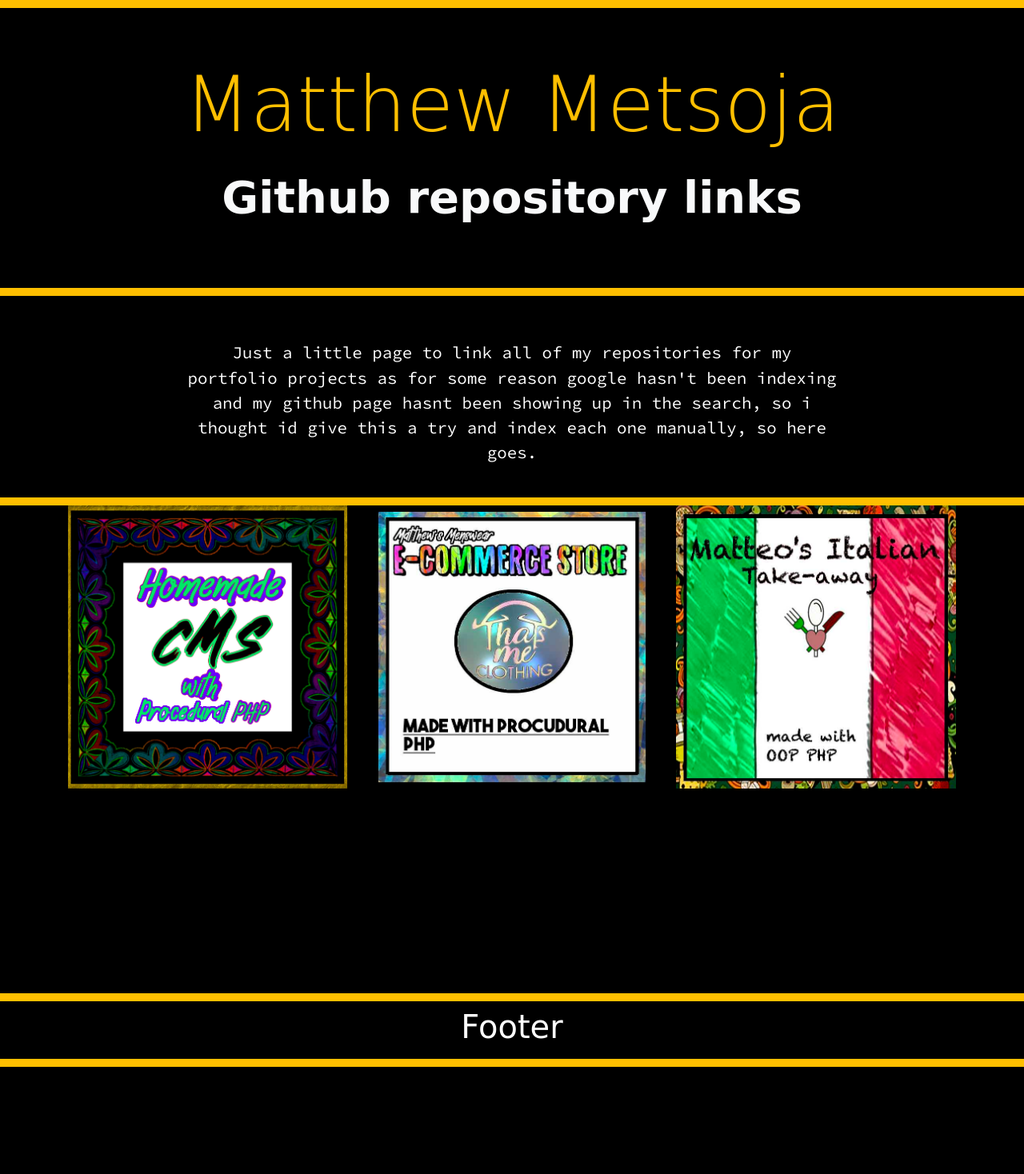
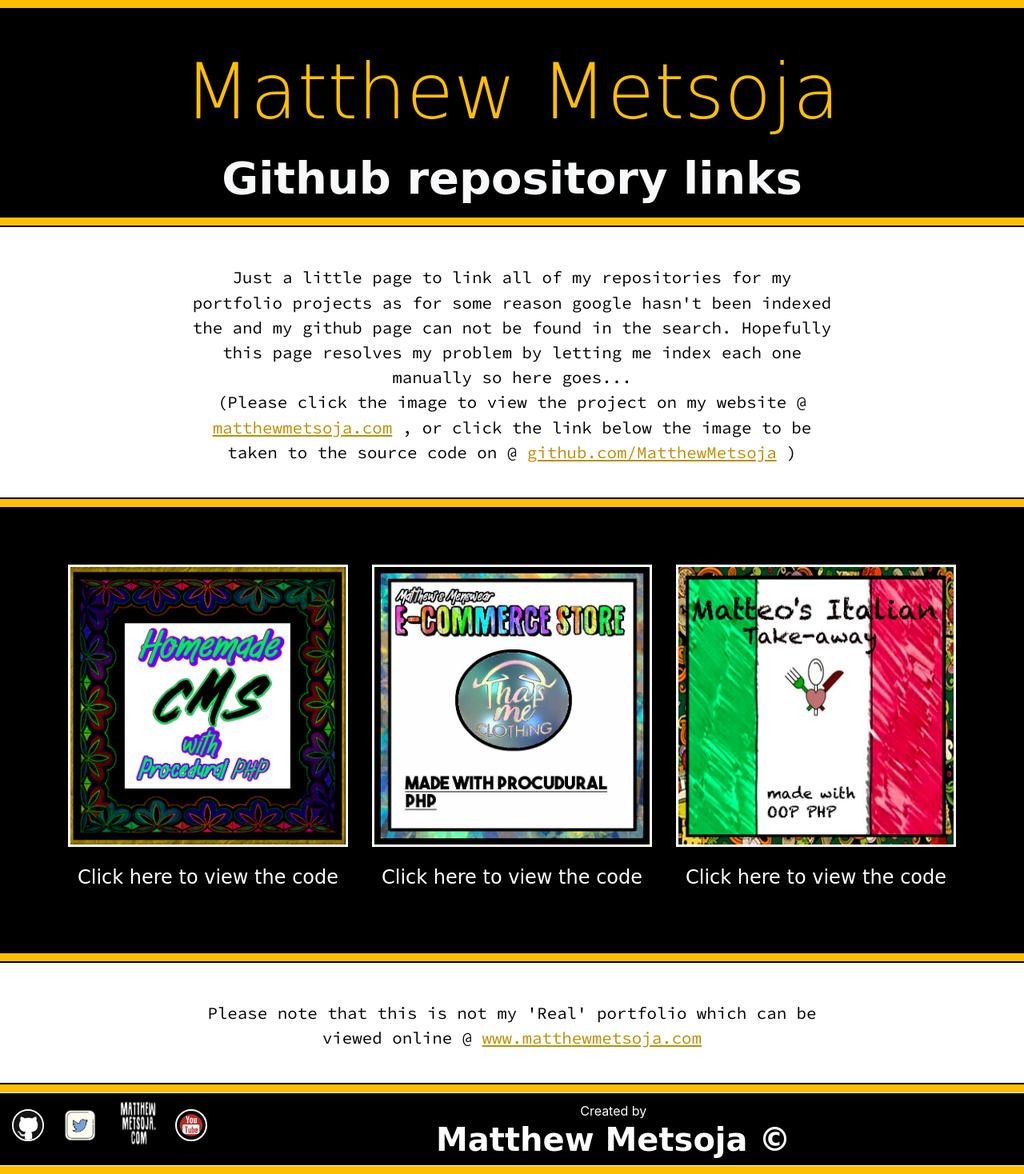
Before and after one commit to MatthewMetsoja/MatthewMetsoja.github.io, a PHP site: page / in a window 1280 px wide. Shown: the whole page at 80% size. Before the commit the page ends 1334 px from the top, so only its background shows below. Run offline with PHP 8.4, Linux system fonts and the light colour scheme; some web fonts are replaced.

Commit message:
tidying_up

```diff
--- a/index.html
+++ b/index.html
@@ -23,59 +23,124 @@
     <title>Matthew Metsoja GitHub</title>
 </head>
 <body>
-        <div class="jumbotron jumbotron-fluid">
-                <h1 class="display-1 text-center">Matthew Metsoja</h1>
-                <p class="display-4 mt-4 text-light text-center vibe">Github repository links</p>
+    <div>
+
+
+        <div class="jumbotron-fluid">
+                <h1 class="display-1 pt-5 pb-2 text-center">Matthew Metsoja</h1>
+                <p class="display-4 text-light text-center vibe">Github repository links</p>
         </div>
+
         <div class="container-fluid intro">
             <div class="row">
                 <div class="col-sm-2"></div>
                 <div class="col-sm-8 py-4">
-                    <p class="work">Just a little page to link all of my repositories for my portfolio projects as for
-                        some reason google hasn't been indexing and my github page hasnt been showing up in the search,
-                        so i thought id give this a try and index each one manually, so here goes.
+                        <p class="work pt-4">Just a little page to link all of my repositories for my portfolio projects as for
+                            some reason google hasn't been indexed the and my github page can not be found in the search.
+                             Hopefully this page resolves my problem by letting me index each one manually so here goes... <br />
+                            (Please click the image to view the project on my website @ <a href="https://matthewmetsoja.com">matthewmetsoja.com</a> , or click the link below the image to be taken to the source code on @ <a href="https://github.com/MatthewMetsoja/">github.com/MatthewMetsoja</a>  )
                         </p>
                 </div>
                 <div class="col-sm-2"></div>
             </div>
         </div>
 
+        <div>
+            <div class="container-fluid project_container_fluid">
+                <div class="row">
+                    <div class="col-12">
                             <div class="container">
 
-        <div class="row">
+                                    <div class="row mt-5 mb-5">
 
-            <div class="col-md-6 col-lg-4 mb-3">
-                <a class="portfolio-item d-block mx-auto" data-toggle="modal" data-target="#modal_1">
-                  <div>
+                                        <div class="col-md-4 py-4">
+                                            <a href="https://matthewmetsoja.com/projects/cms_blog/index.php" target="_blank" class="portfolio-item d-block mx-auto">
                                                 <img id="cms_front_cover" class="img-fluid" src="img/cms_frontcover.png">
+                                            </a>
+
+                                            <br />
+
+                                            <div class="text-center vibe">
+                                                <h4>
+                                                    <a class="git_text" href="https://github.com/MatthewMetsoja/cms_blog" target="_blank">Click here to view the code</a>
+                                                </h4>
                                             </div>
-                </a>
                                         </div>
 
-            <div class="col-md-6 col-lg-4 mb-3">
-                <a class="portfolio-item d-block mx-auto" data-toggle="modal" data-target="#modal_2">
-                  <div>
+                                        <div class="col-md-4 py-4">
+
+                                            <a href="https://matthewmetsoja.com/projects/matthews_menswear/index.php" target="_blank" class="portfolio-item d-block mx-auto">
                                                 <img id="clothing_front_cover" class="img-fluid" src="img/clothing_frontcover.jpg">
+                                            </a>
+
+                                             <br />
+
+                                            <div class="text-center vibe">
+                                                    <h4>
+                                                        <a class="git_text" target="_blank" href="https://github.com/MatthewMetsoja/matthews_menswear">Click here to view the code</a>
+                                                    </h4>
                                             </div>
-                </a>
                                         </div>
 
-            <div class="col-md-6 col-lg-4 mb-3">
-                <a class="portfolio-item d-block mx-auto" data-toggle="modal" data-target="#modal_3">
-                  <div>
+                                        <div class="col-md-4 py-4">
+                                            <a  href="https://matthewmetsoja.com/projects/matteos_takeaway/index.php" target="_blank" class="d-block mx-auto">
                                                 <img id="takeaway_front_cover" class="img-fluid" src="img/takeaway_frontcover.jpg" alt="">
+                                            </a>
+
+                                            <br />
+
+                                            <div class="vibe text-center">
+                                                <h4>
+                                                    <a  class="git_text"target="_blank" href="https://github.com/MatthewMetsoja/matteos_takeaway">Click here to view the code</a>
+                                                </h4>
                                             </div>
-                </a>
                                         </div>
 
                                 </div>
+                    </div>
+                </div>
+            </div>
 
         </div>
+    </div>
 
-        <footer class="container-fluid">
-                <h1 class="py-2 text-center">Footer <i class="fas fa-gitter"></i></h1>
+    <div class="container-fluid outro_row">
+            <div class="row">
+                    <div class="col-sm-2"></div>
+                    <div class="col-sm-8 py-4">
+                            <p class="work pt-4">Please note that this is not my 'Real' portfolio which can be viewed online @ <a href="https://matthewmetsoja.com">www.matthewmetsoja.com</a>
+                            </p>
+                    </div>
+                    <div class="col-sm-2"></div>
+                </div>
+    </div>
+
+        <footer>
+            <div class="container-fluid inner_footer_div">
+                <div class="float-left " >
+                        <a href="https://github.com/MatthewMetsoja/">
+                            <img id="github_icon" class="footer_icon" src="img/github_footer_logo.png"  alt="matthew metsoja github link" >
+                        </a>
+                        <a href="https://twitter.com/MatthewMetsoja">
+                            <img class="footer_icon" src="img/twitter.png" alt="matthew metsoja twitter link" >
+                        </a>
+                        <a href="https://www.matthewmetsoja.com">
+                            <img class="footer_icon"src="img/my_logo_noBG.png" alt="matthew metsoja website link" >
+                        </a>
+                        <a href="https://www.youtube.com/channel/UCRlIiuhorWvbYXPcsZEsAKQ">
+                            <img id="youtube_icon" src="img/youtube_footer_logo.png" alt="matthew metsoja youtube link" >
+                        </a>
+                </div>
+                <div class="text-center">
+                       <span>
+                           Created by
+                       </span> <h1 class="vibe "> Matthew Metsoja &copy;  </h1>
+                </div>
+
+            </div>
         </footer>
-    </blockquote>
-    <!-- <script src="script.js"></script> -->
+
+        <script src="script.js"></script>
+    </div>
 </body>
 </html>
--- /dev/null
+++ b/script.js
@@ -0,0 +1,39 @@
+
+let cmsFrontPic = document.querySelector('#cms_front_cover');
+
+let eComFrontPic = document.getElementById('clothing_front_cover');
+let takeAwayFrontPic =document.querySelector('#takeaway_front_cover');
+
+cmsFrontPic.addEventListener('mouseenter',change_cms_background_in);
+cmsFrontPic.addEventListener('mouseleave',change_cms_background_out);
+
+eComFrontPic.addEventListener('mouseenter',change_eCom_background_in);
+eComFrontPic.addEventListener('mouseleave',change_eCom_background_out);
+
+takeAwayFrontPic.addEventListener('mouseenter',change_takeAway_background_in);
+takeAwayFrontPic.addEventListener('mouseleave',change_takeAway_background_out);
+
+
+function change_cms_background_in(){
+    this.setAttribute('src','img/cms_hover.jpg')
+}
+
+function change_cms_background_out(){
+    this.setAttribute('src','img/cms_frontcover.png')
+}
+
+function change_eCom_background_in(){
+    this.setAttribute('src','img/clothing_hover.jpg');
+}
+
+function change_eCom_background_out(){
+    this.setAttribute('src','img/clothing_frontcover.jpg');
+}
+
+function change_takeAway_background_in(){
+    this.setAttribute('src','img/takeaway_hover.jpg');
+}
+
+function change_takeAway_background_out(){
+    this.setAttribute('src','img/takeaway_frontcover.jpg');
+}
--- a/style.css
+++ b/style.css
@@ -19,23 +19,81 @@ h1,h2,h3,h4,h5,h6 {
 }
 
 .intro{
+    border-top: 2px solid black;
+    border-bottom: 2px solid black;
+    color: black;
+    background: #ffffff;
+
+}
+
+.project_container_fluid{
+    border-top: 10px solid #ffbf00;
     border-bottom: 10px solid #ffbf00;
-    color: white;
-
 }
 
 .jumbotron-fluid{
     background-color: black;
     color: #ffbf00;
     border-top: 10px solid #ffbf00;
-    border-bottom: 10px solid #ffbf00
+    border-bottom: 10px solid #ffbf00;
+}
+
+
+
+.img-fluid{
+    border: 3px solid #ffffff;
+}
+
+.git_text{
+    color: #ffffff;
+
+}
+.git_text:hover{
+    color: #ffbf00;
+}
+
+.outro_row{
+    background-color: #ffffff;
+    border-top: 2px solid #000000;
+    border-bottom: 2px solid #000000;
+    color: #000000;
+}
+.work a{
+    color: #bd8f06;
+    text-decoration:underline;
+}
+.work a:hover{
+    color:  #ffbf00;
+    text-decoration: none;
 }
 
 footer{
-    position: relative;
+
     background-color: black;
-    color: white;
+    color: #ffffff;
     border-top: 10px solid #ffbf00;
     border-bottom: 10px solid #ffbf00;
-    bottom:  -30vh
+
 }
+.inner_footer_div{
+    border-top: 1px solid #ffffff;
+    border-bottom: 1px solid #ffffff;
+    height: auto;
+    padding-top: 10px;
+
+
+}
+
+#github_icon, #youtube_icon{
+    margin-right: 10px;
+    height: 40px;
+    width: 40px;
+    border-radius: 100%;
+    border: 2px solid #ffffff;
+}
+
+.footer_icon{
+    margin-right: 10px;
+    height: 60px;
+    width: 60px;
+}
```
Also changed, not shown: img/github_footer_logo.png (added), img/my_footer_logo.png (added), img/my_logo_noBG.png (added), img/twitter.png (added), img/twitter_footer_logo.png (added), img/youtube_footer_logo.png (added), img/youtube_icon.png (added). Lines whose indentation alone changed are shown as unchanged.
